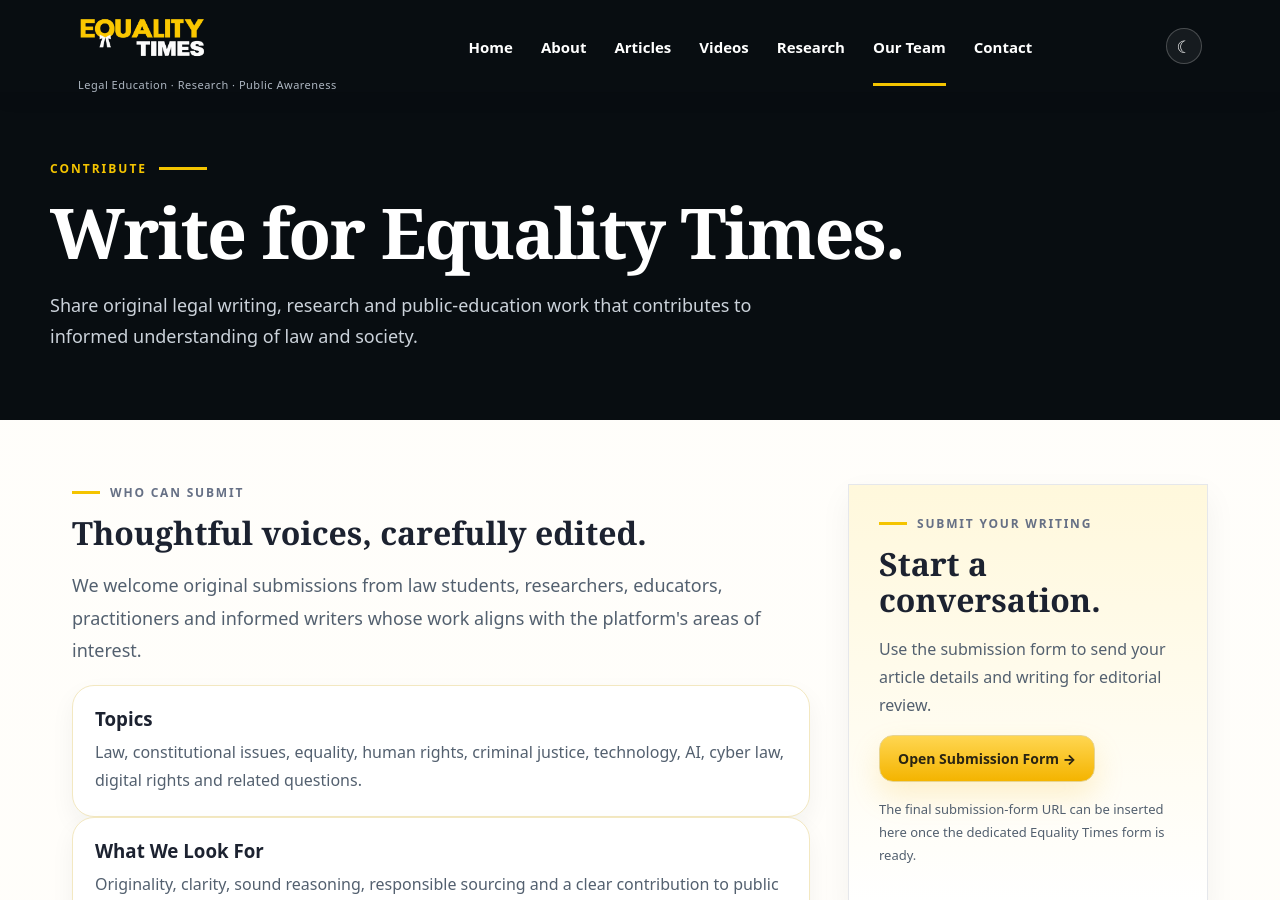
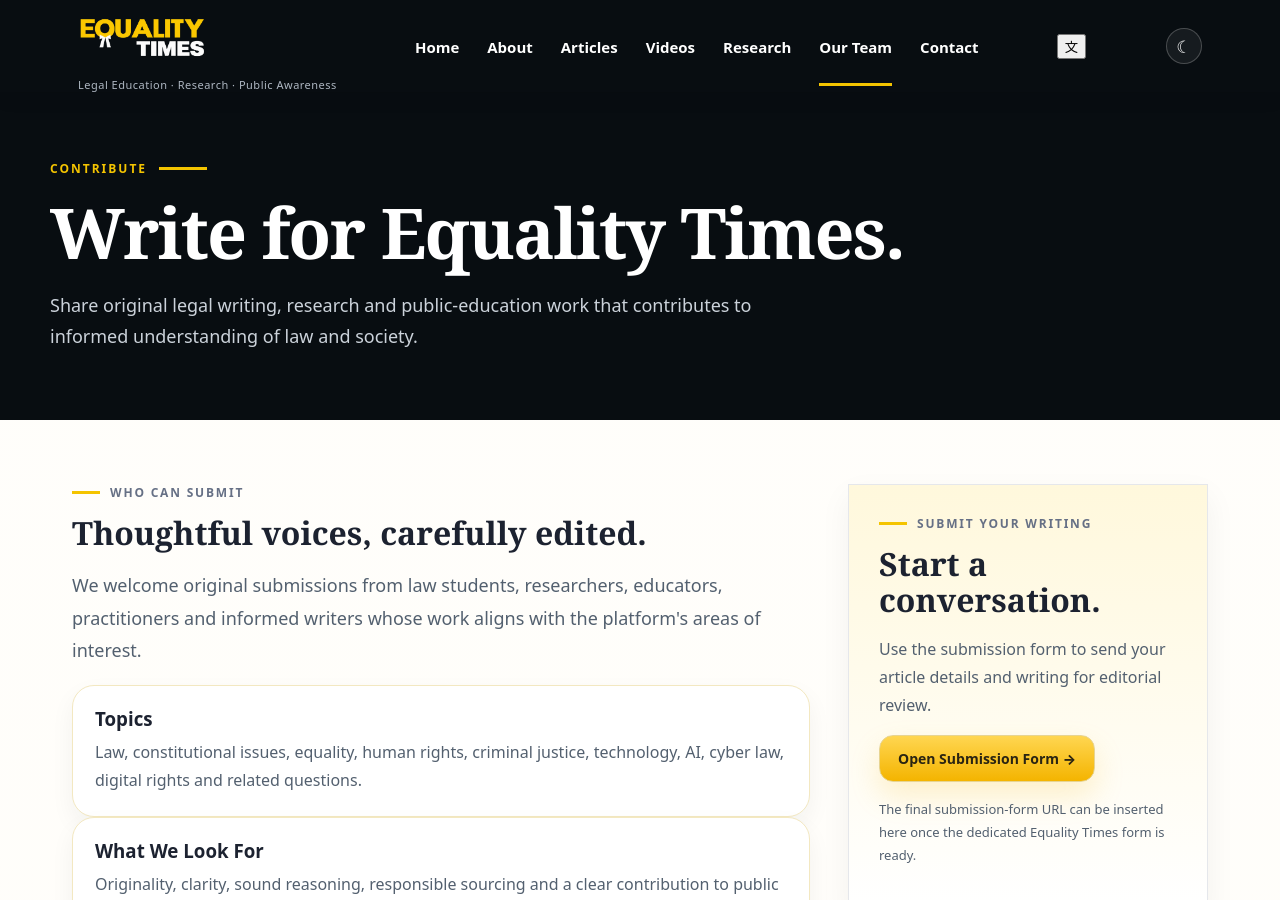
Before and after one commit to equalitytimes/equalitytimes-test, a Jekyll site: the page built from write/index.html, in a window 1280 px wide and 900 px high. Built offline with Jekyll 4.4.1, drawn with Linux system fonts in a browser that asks for light colours.

Commit message:
Restore language selector

```diff
--- a/write/index.html
+++ b/write/index.html
@@ -29,7 +29,14 @@ body{padding-top:88px!important}
     <nav class="et-nav" aria-label="Main navigation">
       <a href="{{ '/' | relative_url }}">Home</a><a href="{{ '/about/' | relative_url }}">About</a><a href="{{ '/articles/' | relative_url }}">Articles</a><a href="{{ '/videos/' | relative_url }}">Videos</a><a href="{{ '/research/' | relative_url }}">Research</a><a href="{{ '/team/' | relative_url }}" class="active">Our Team</a><a href="{{ '/contact/' | relative_url }}">Contact</a>
     </nav>
-
+    <div class="language-selector" aria-label="Language selection">
+      <button type="button" class="language-toggle" aria-label="Choose language" title="Choose language">文</button>
+      <div class="language-menu" hidden>
+        <button type="button" data-lang="en">English</button>
+        <button type="button" data-lang="mr">मराठी</button>
+        <button type="button" data-lang="hi">हिंदी</button>
+      </div>
+    </div>
     </div>
   </div>
 </header>
```
